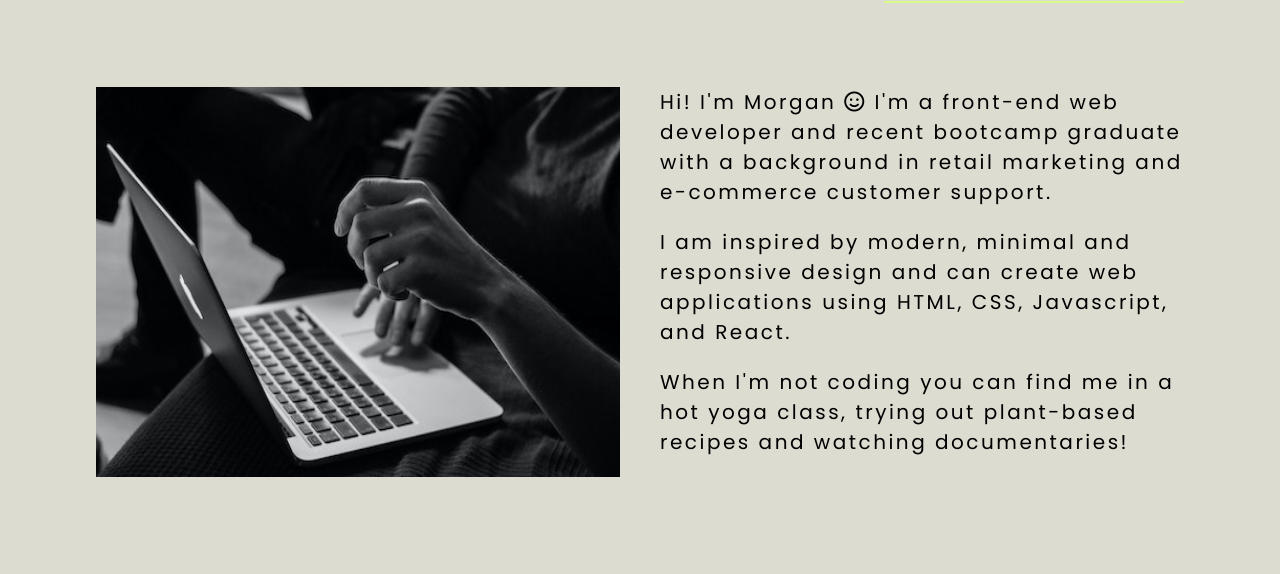
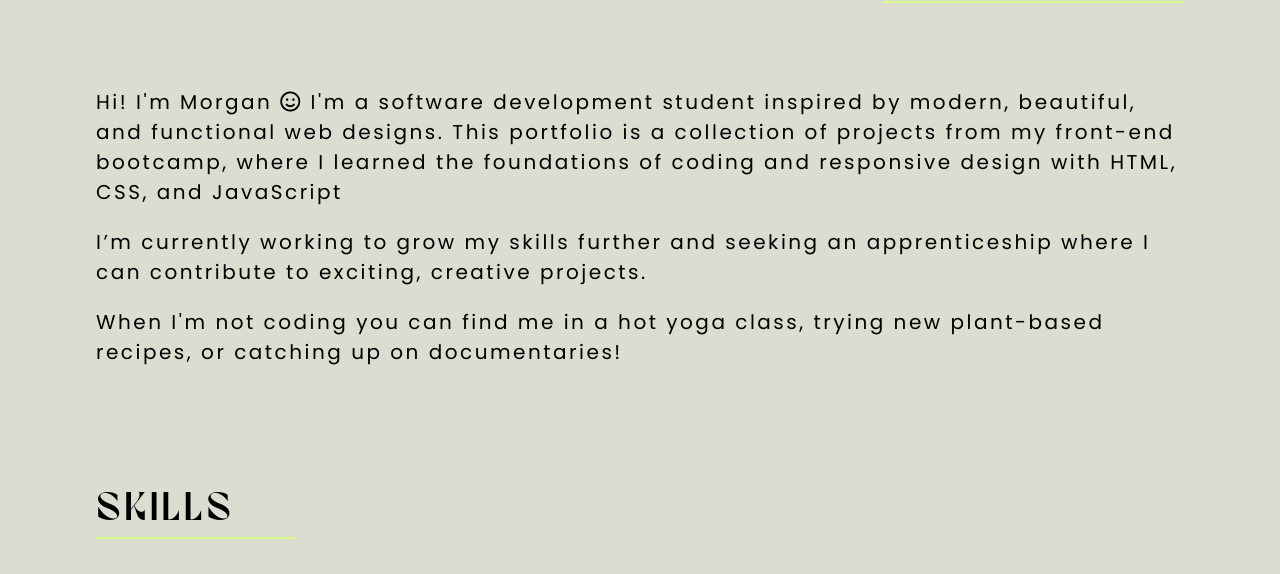
Before and after one commit to morganlloyd/portfolio, a plain HTML site: page index.html in a window 1280 px wide. Shown: the part 1046-1620 px from the top of the page. Drawn offline with nearby package versions, Linux system fonts and the light colour scheme.

Commit message:
Update index.html

```diff
--- a/index.html
+++ b/index.html
@@ -88,18 +88,15 @@
                 <h2>About Me</h2>
             </div>
             <div class="aboutContainer" data-aos="fade-right" data-aos-duration="2000" data-aos-once="true">
-                <div class="aboutImg">
+                <!-- <div class="aboutImg">
                     <img src="./assets/sergey-zolkin-_UeY8aTI6d0-unsplash copy.jpg" alt="image of someone working on a macbook">
-                </div>
+                </div> -->
                 <div class="aboutTxt">
-                    <p>Hi! I'm Morgan <i class="fa-regular fa-face-smile"></i> I'm a front-end web developer and recent bootcamp graduate with a background in retail marketing and e-commerce
-                    customer support.</p>
-                    <p>I am inspired by modern, minimal and responsive design and can create web applications using HTML, CSS, Javascript, and React.</p>
+                    <p>Hi! I'm Morgan <i class="fa-regular fa-face-smile"></i> I'm a software development student inspired by modern, beautiful, and functional web designs. This portfolio is a collection of projects from my front-end bootcamp, where I learned the foundations of coding and responsive design with HTML, CSS, and JavaScript</p>
 
-                    <!-- <p>Creating meaningful connections and collaborating with a team is important to me. However, I also love
-                    taking on personal projects and working as an independent contributor.</p> -->
+                    <p>I’m currently working to grow my skills further and seeking an apprenticeship where I can contribute to exciting, creative projects.</p>
 
-                    <p>When I'm not coding you can find me in a hot yoga class, trying out plant-based recipes and watching documentaries!</p>
+                    <p>When I'm not coding you can find me in a hot yoga class, trying new plant-based recipes, or catching up on documentaries!</p>
                 </div>
             </div>
 
```
